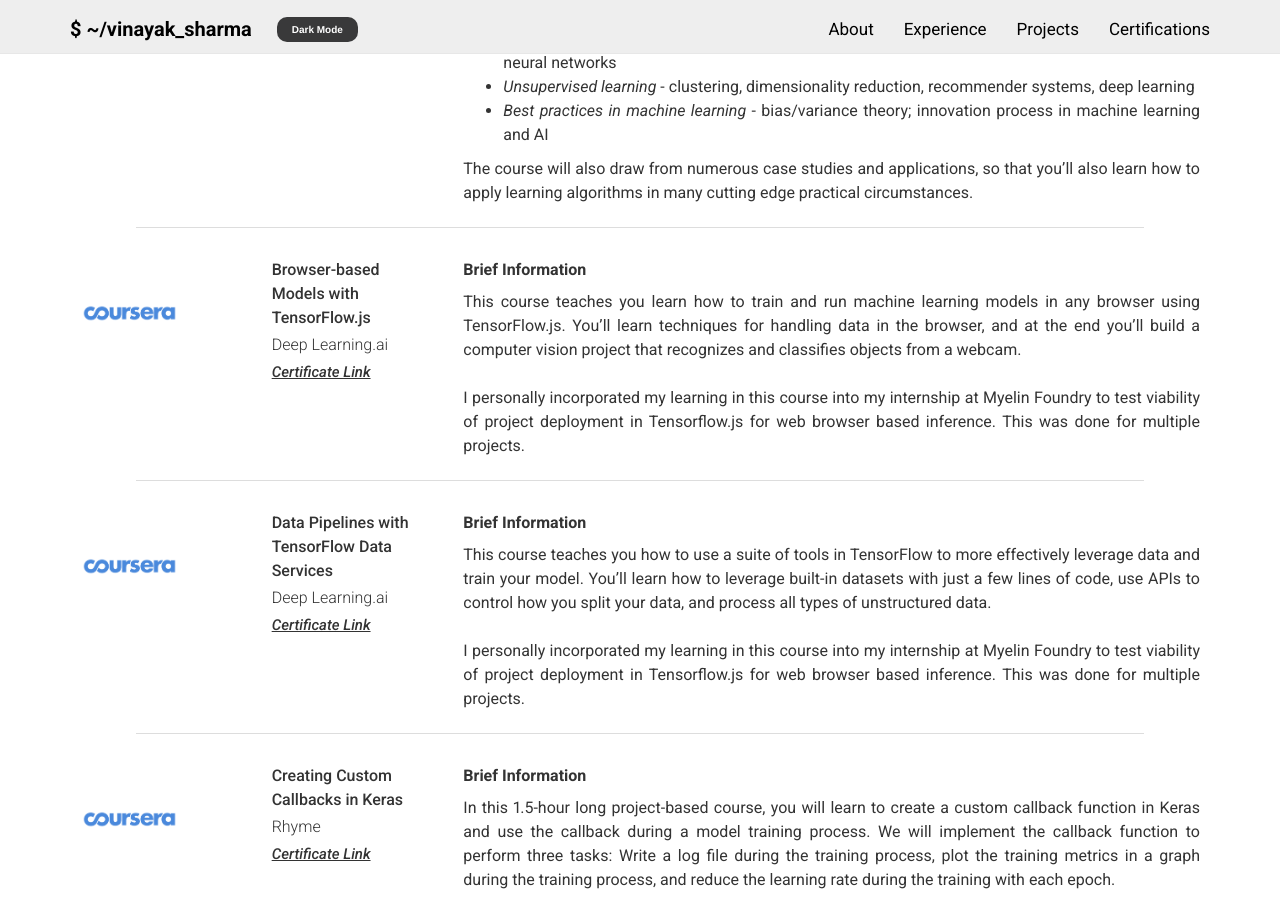
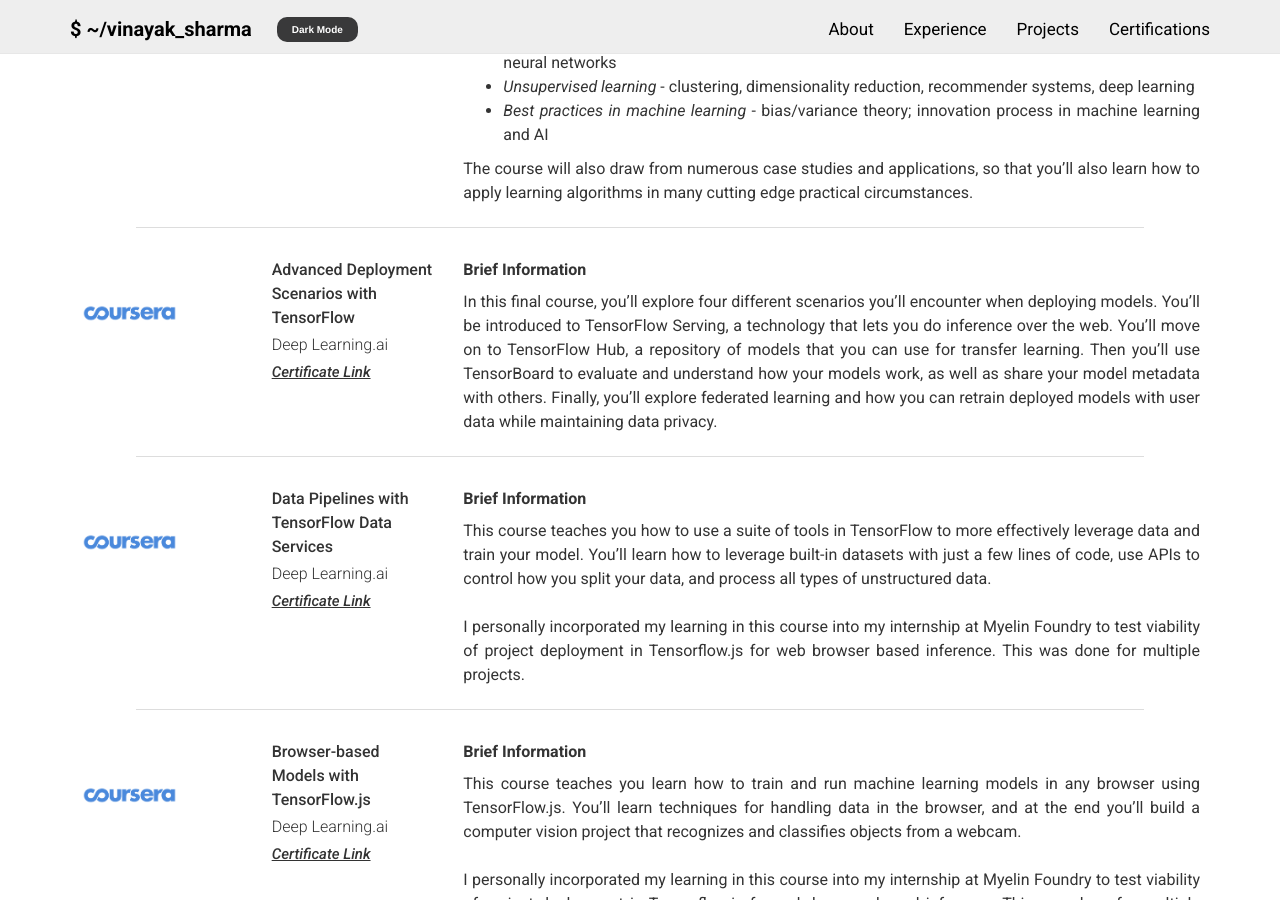
Before and after one commit to vinayak19th/vinayak19th.github.io, a Jekyll site: the page built from pages/certfications.html, in a window 1280 px wide and 900 px high, scrolled down 753 px. Built offline with Jekyll 4.4.1, drawn with Linux system fonts in a browser that asks for light colours; nearby versions of some CDN libraries.

Commit message:
added new course

```diff
--- a/_data/certification/deep_learning.yml
+++ b/_data/certification/deep_learning.yml
@@ -36,16 +36,16 @@
       algorithms in many cutting edge practical circumstances.
 
   - layout: layout/left-cer
-    name: Browser-based Models with TensorFlow.js
-    link: https://www.coursera.org/account/accomplishments/verify/GHCM4ZTZZV76
+    name: Advanced Deployment Scenarios with TensorFlow
+    link: https://www.coursera.org/account/accomplishments/certificate/Z289DRUGXM8H
     qualification: Deep Learning.ai
     provider: Coursera
     description: > # this will include new lines to allow paragraphs
-      This course teaches you learn how to train and run machine learning models in any browser using TensorFlow.js.
-      You’ll learn techniques for handling data in the browser, and at the end you’ll build a computer vision project that
-      recognizes and classifies objects from a webcam.<br><br>
-      I personally incorporated my learning in this course into my internship at Myelin Foundry to test viability of project
-      deployment in Tensorflow.js for web browser based inference. This was done for multiple projects.
+      In this final course, you’ll explore four different scenarios you’ll encounter when deploying models.
+      You’ll be introduced to TensorFlow Serving, a technology that lets you do inference over the web.
+      You’ll move on to TensorFlow Hub, a repository of models that you can use for transfer learning. Then you’ll use
+      TensorBoard to evaluate and understand how your models work, as well as share your model metadata with others. Finally,
+      you’ll explore federated learning and how you can retrain deployed models with user data while maintaining data privacy.
 
   - layout: layout/left-cer
     name: Data Pipelines with TensorFlow Data Services
@@ -60,6 +60,18 @@
       deployment in Tensorflow.js for web browser based inference. This was done for multiple projects.
 
   - layout: layout/left-cer
+    name: Browser-based Models with TensorFlow.js
+    link: https://www.coursera.org/account/accomplishments/verify/GHCM4ZTZZV76
+    qualification: Deep Learning.ai
+    provider: Coursera
+    description: > # this will include new lines to allow paragraphs
+      This course teaches you learn how to train and run machine learning models in any browser using TensorFlow.js.
+      You’ll learn techniques for handling data in the browser, and at the end you’ll build a computer vision project that
+      recognizes and classifies objects from a webcam.<br><br>
+      I personally incorporated my learning in this course into my internship at Myelin Foundry to test viability of project
+      deployment in Tensorflow.js for web browser based inference. This was done for multiple projects.
+
+  - layout: layout/left-cer
     name: Creating Custom Callbacks in Keras
     link: https://www.coursera.org/account/accomplishments/certificate/5JGZFBHDT2B4
     qualification: Rhyme
```
Also changed, not shown: 1 other file.
